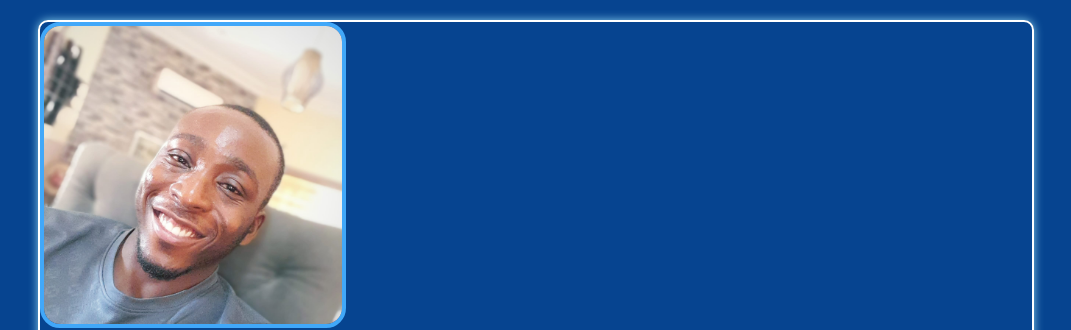
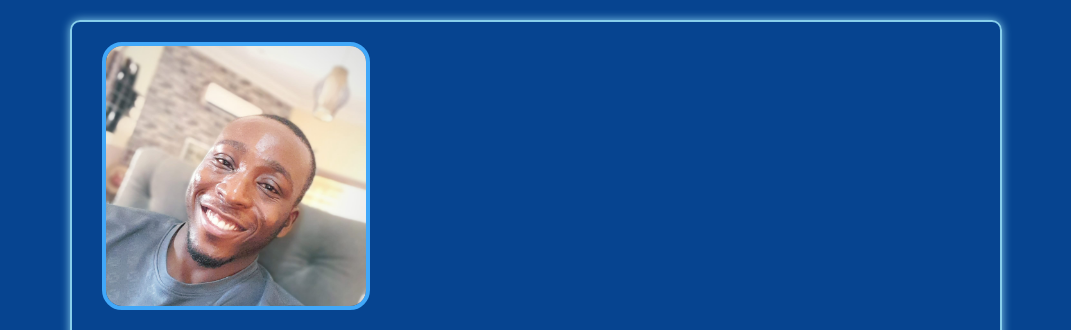
Before and after one commit to DanielAgbor24/Personal-website, a website built with Vite: page index.html in a window 1280 px wide. Shown: the top 330 px of the page, without its empty margins (104-1175 px from the left). Built offline with nearby package versions, Linux system fonts and the light colour scheme; a web font is replaced by a local one.

Commit message:
Update styles.css

```diff
--- a/styles.css
+++ b/styles.css
@@ -32,11 +32,12 @@ body, html {
 }
 
 .container {
-  width: 80%;
+  width: 70%;
   margin: auto;
-  border: 2px solid white;
+  border: 2px solid skyblue;
   border-radius: 10px;
   box-shadow: 0 0 10px skyblue;
+  padding: 20px 30px;
 }
 
 img {
```
